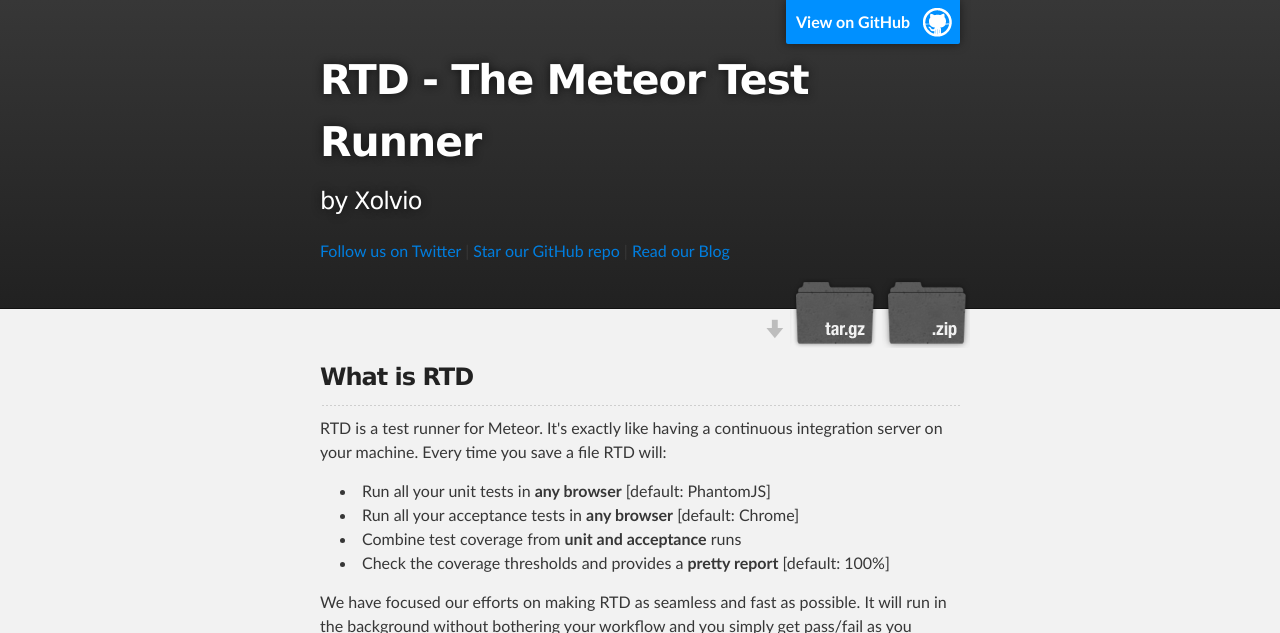
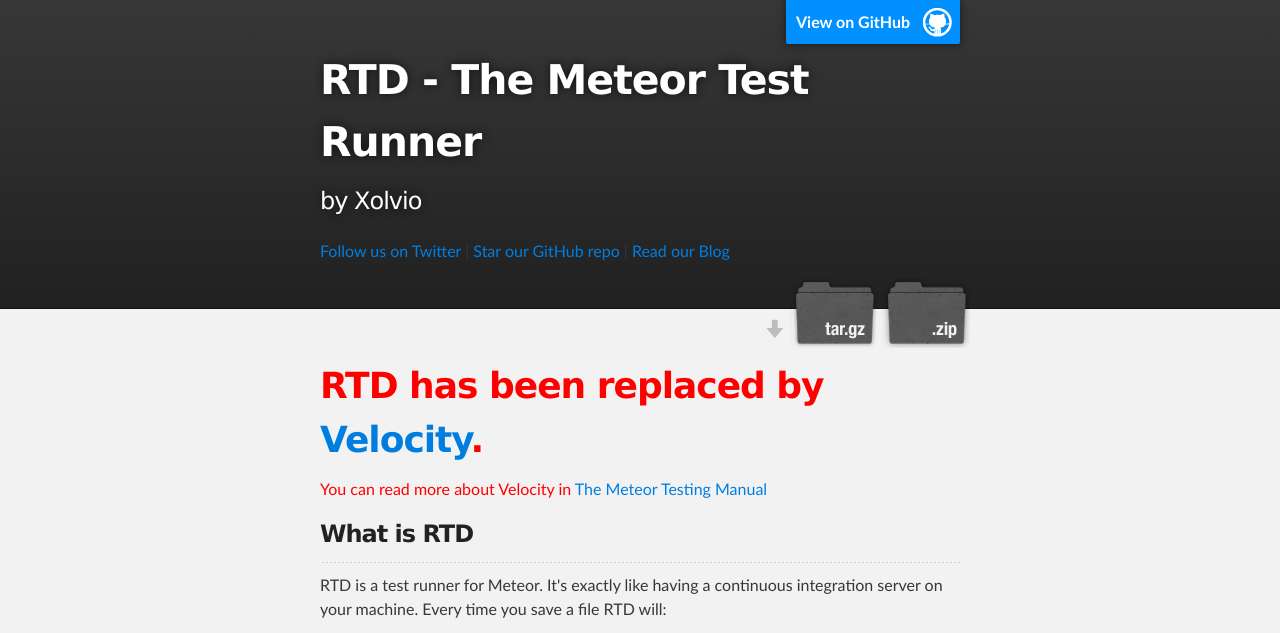
Before and after one commit to xolvio/rtd, a plain HTML site: page index.html in a window 1280 px wide. Shown: the top 633 px of the page. Drawn offline with Linux system fonts and the light colour scheme.

Commit message:
Update index.html

```diff
--- a/index.html
+++ b/index.html
@@ -36,11 +36,21 @@
 <!-- MAIN CONTENT -->
 <div id="main_content_wrap" class="outer">
 <section id="main_content" class="inner">
+<h1 style="
+    color: red;
+">
+RTD has been replaced by <a href="https://github.com/meteor-velocity/velocity">Velocity</a>.
+</h1>
+<p style=" color: red;">
+  You can read more about Velocity in <a href="www.meteortesting.com">The Meteor Testing Manual</a>
+</p>
+
 <h3>
     <a name="what-is-rtd" class="anchor" href="#what-is-rtd"><span class="octicon octicon-link"></span></a>What
     is RTD</h3>
 
 <hr>
+
 <p>RTD is a test runner for Meteor. It's exactly like having a continuous integration server on your machine.
     Every time you save a file RTD will:</p>
 
```
